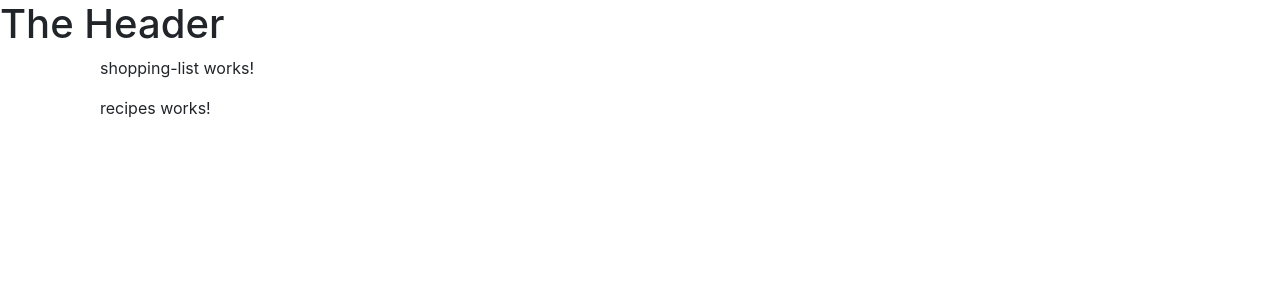
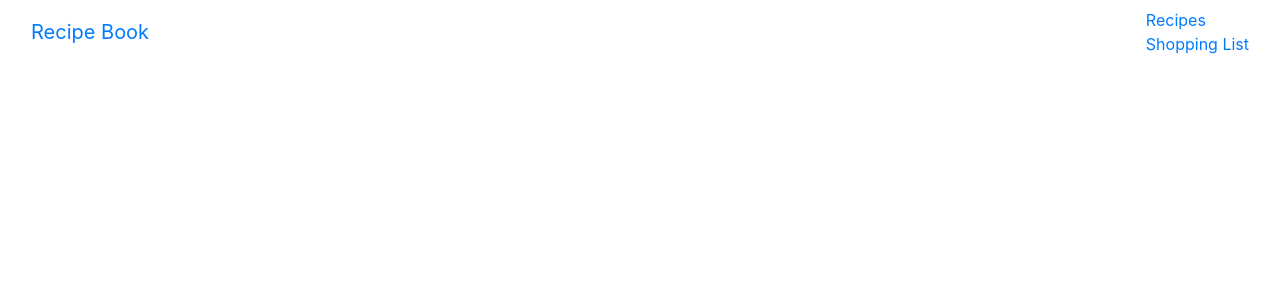
Before and after one commit to Venkatesh505/ShoppingApp, an Angular app: page / in a window 1280 px wide. Shown: the top 300 px of the page. Built offline with nearby package versions, Linux system fonts and the light colour scheme.

Commit message:
second Commit

```diff
--- a/src/app/Header/Header.component.html
+++ b/src/app/Header/Header.component.html
@@ -1 +1,22 @@
-<h1>The Header</h1>
+<nav class="navbar navbar-default">
+    <div class="container-fluid">
+        <div class="navbar-header">
+            <a class="navbar-brand"  href="#" >Recipe Book</a>
+        </div>
+        <!-- <div class="collapse navbar-collapse"> -->
+            <ul class="nav navbar-nav">
+                <li><a href="#">Recipes</a></li>
+                <li><a href="#">Shopping List</a></li>
+            </ul>
+            <!-- <ul class="nav navbar-nav">
+                <li class="dropdown">
+                    <a href="#" class="dropdown-toggle" role="button">Manage</a>
+                    <ul class="dropdown-menu">
+                        <li><a href="#">Save data</a></li>
+                        <li><a href="#">Fetch data</a></li>
+                    </ul>
+                </li>
+            </ul> -->
+        <!-- </div> -->
+    </div>
+</nav>
--- a/src/app/app.component.html
+++ b/src/app/app.component.html
@@ -1,5 +1,5 @@
 <app-Header></app-Header>
-<div class="container">
+<!-- <div class="container">
     <div class="row"></div>
     <div class="col-md-12">
 <div class="col-xs-5"><app-shopping-list></app-shopping-list></div>
@@ -9,4 +9,4 @@
     </div>
 </div>
 
-<router-outlet></router-outlet>
+<router-outlet></router-outlet> -->
```
